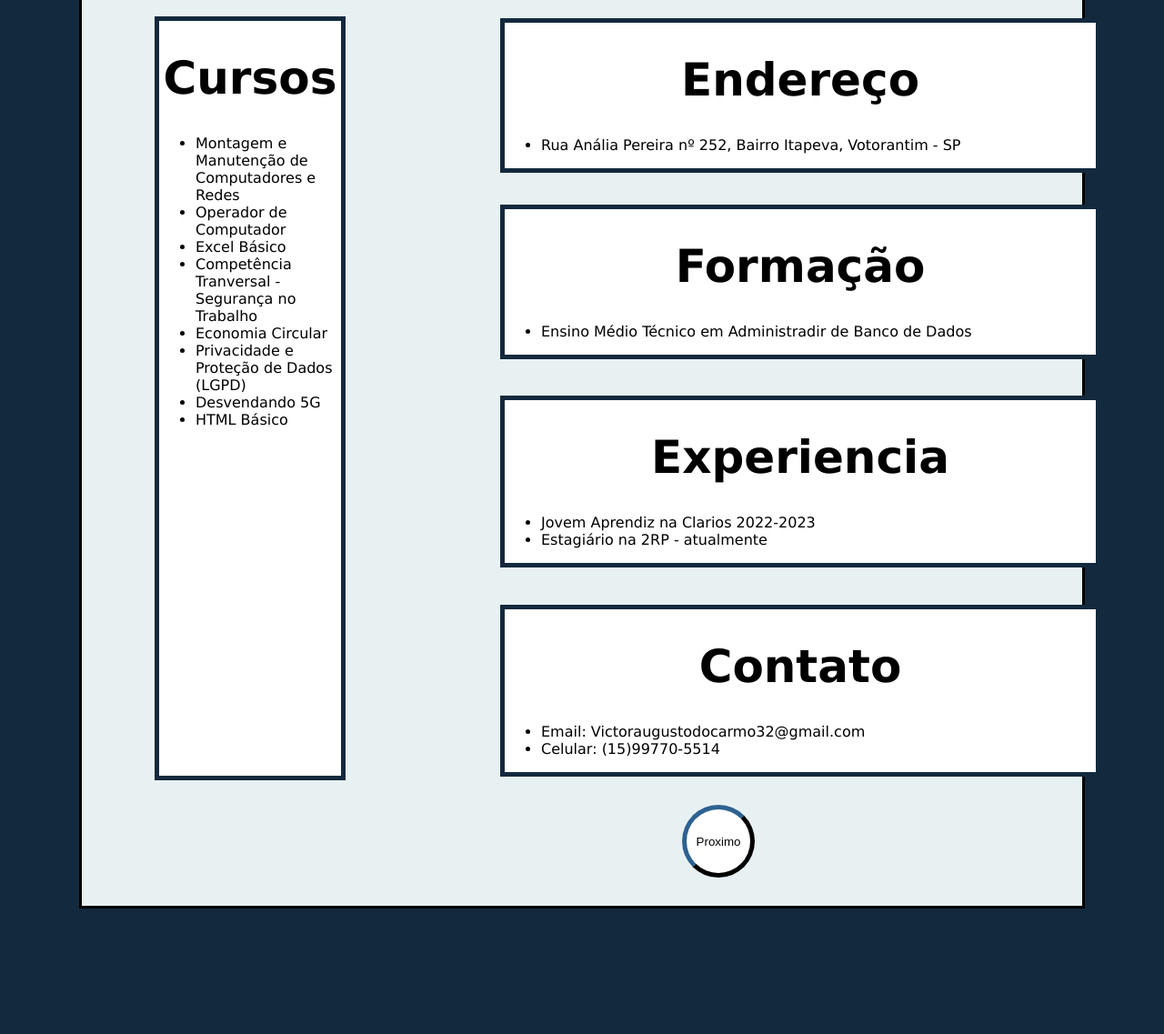
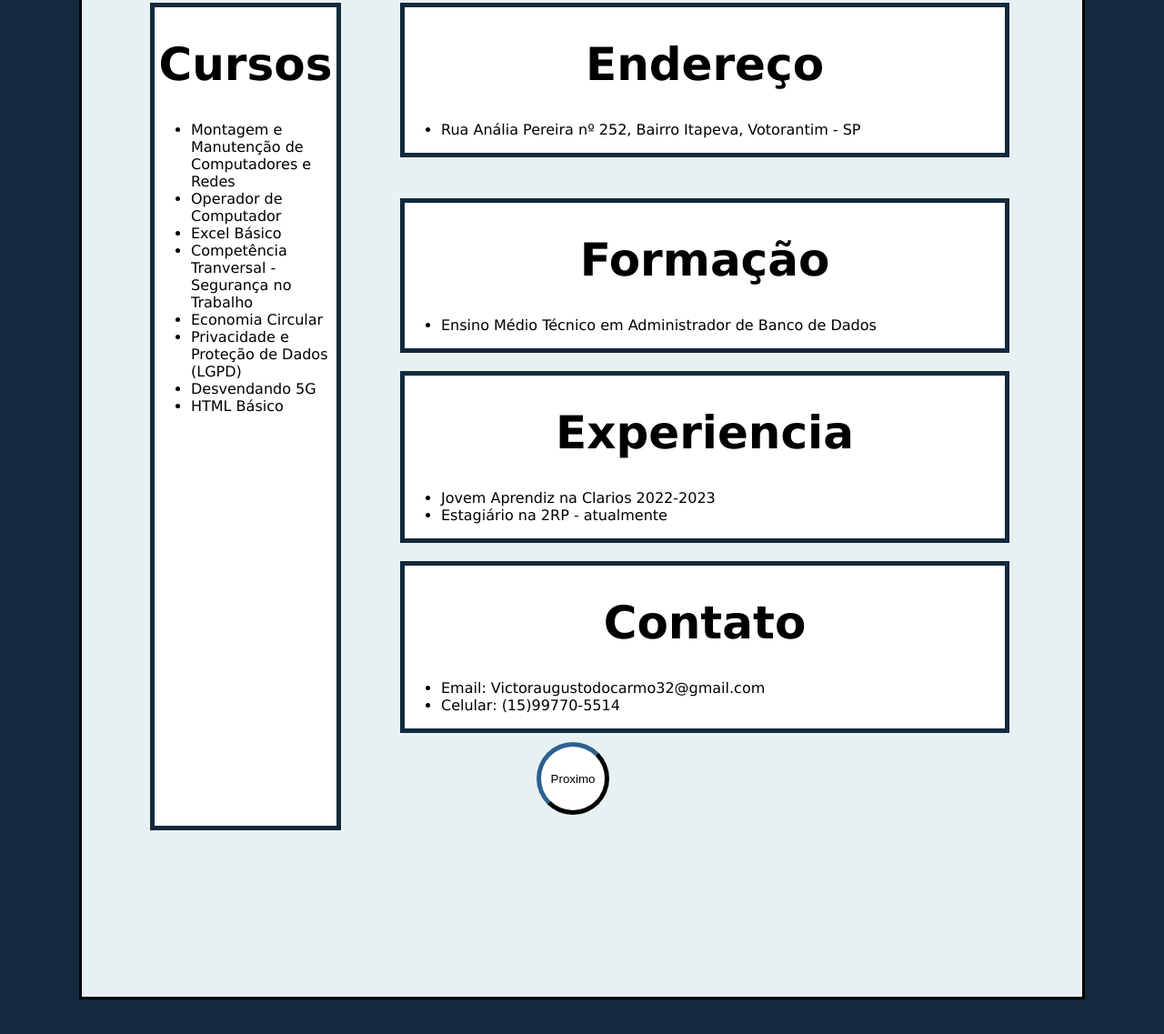
Before and after one commit to Augustoo22/curriculoprj, a plain HTML site: page index.html in a window 1280 px wide. Shown: the part 215-1352 px from the top of the page at 91% size. Before the commit the page ends 1222 px from the top, so only its background shows below. Drawn offline with Linux system fonts and the light colour scheme.

Commit message:
versao_teste

```diff
--- a/css/style.css
+++ b/css/style.css
@@ -7,7 +7,7 @@ body {
 
 .box {
     border: solid;
-    height: 1200px;
+    height: 1300px;
     width: 1100px;
     background-color: rgb(232, 241, 242);
 }
@@ -21,7 +21,7 @@ body {
 
 .nascimento {
     position: relative;
-    left: 130px;
+    left: 170px;
 }
 
 .curso {
@@ -71,11 +71,10 @@ body {
     background-color: rgb(255, 255, 255);
     border-color: rgb(19, 41, 61);
     width: 200px;
-    margin-top: 30px;
-    position: absolute;
     position: relative;
-    left: 80px;
-    height: 830px;
+    top: 15px;
+    left: 75px;
+    height: 900px;
 }
 
 .b3 { /*caixa endereço*/
@@ -83,11 +82,10 @@ body {
     border-width: 5px;
     background-color: rgb(255, 255, 255);
     border-color: rgb(19, 41, 61);
-    width: 650px;
+    width: 660px;
     position: relative;
-    position: absolute;
-    left: 550px;
-    top: 235px
+    top: -895px;
+    left: 350px;
 
 
 }
@@ -97,11 +95,10 @@ body {
     border-width: 5px;
     background-color: rgb(255, 255, 255);
     border-color: rgb(19, 41, 61);
-    width: 650px;
+    width: 660px;
     position: relative;
-    position: absolute;
-    left: 550px;
-    top: 440px;
+    left: 350px;
+    top: -850px;
 }
 
 .b5 { /*caixa experiencia*/
@@ -109,11 +106,10 @@ body {
     border-width: 5px;
     background-color: rgb(255, 255, 255);
     border-color: rgb(19, 41, 61);
-    width: 650px;
+    width: 660px;
     position: relative;
-    position: absolute;
-    left: 550px;
-    top: 650px;
+    left: 350px;
+    top: -830px;
 }
 
 .b6 { /*caixa contato*/
@@ -121,11 +117,10 @@ body {
     border-width: 5px;
     background-color: rgb(255, 255, 255);
     border-color: rgb(19, 41, 61);
-    width: 650px;
+    width: 660px;
     position: relative;
-    position: absolute;
-    left: 550px;
-    top: 880px;
+    left: 350px;
+    top: -810px;
 }
 
 .botao  {
@@ -136,7 +131,7 @@ body {
     border-color: rgb(19, 41, 61);
     background-color: rgb(255, 255, 255);
     position: relative;
-    position: absolute;
-    left: 750px;
-    top: 1100px;
+    left: 500px;
+    top: -800px;
+    cursor: pointer;
 }
--- a/css/styleapresentacao.css
+++ b/css/styleapresentacao.css
@@ -72,7 +72,7 @@ body {
     border-color: rgb(19, 41, 61);
     background-color: rgb(255, 255, 255);
     position: relative;
-    position: absolute;
-    left: 730px;
-    top: 700px;
+    left: 500px;
+    top: 7px;
+    cursor: pointer;
 }
--- a/index.html
+++ b/index.html
@@ -40,7 +40,7 @@
             <h1 class="formacao" >Formação</h1>
             <ul>
                 <li>
-                    Ensino Médio Técnico em Administradir de Banco de Dados
+                    Ensino Médio Técnico em Administrador de Banco de Dados
                 </li>
             </ul>
         </div>
@@ -70,7 +70,6 @@
             </div>
             <a href="/apresentacaoindex.html"><button class="botao">Proximo</button></a>
         </div>
-
     </div>
 </body>
 </html>
```
